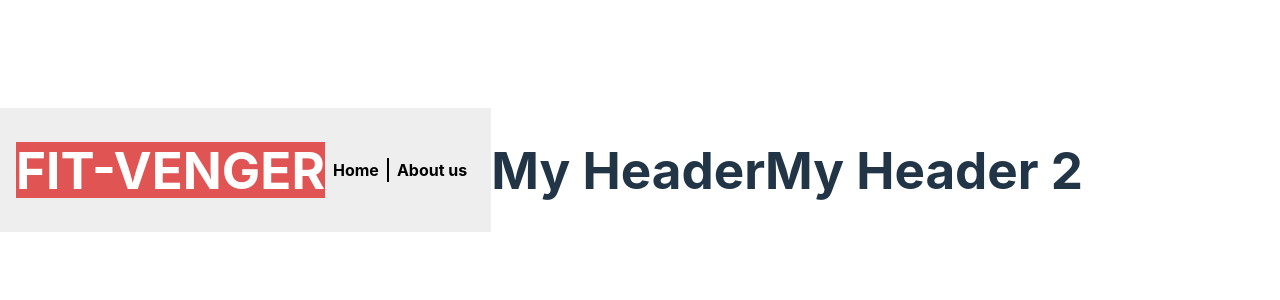
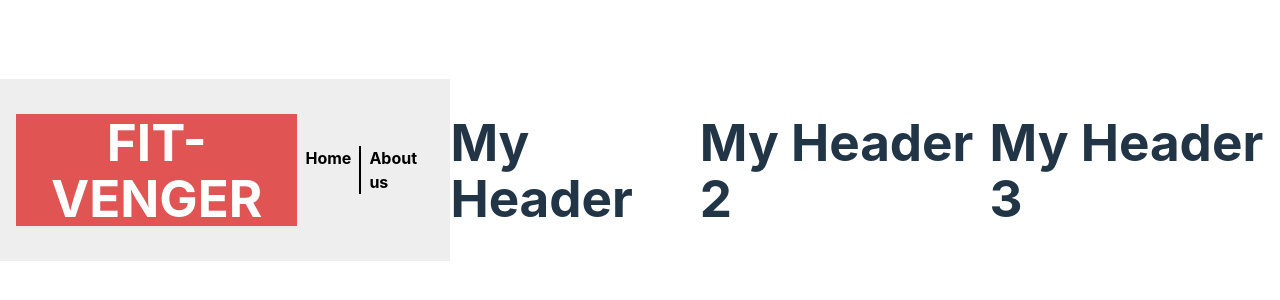
Before and after one commit to Kiatbordin/fitvenger, a React (Vite) app: page / in a window 1280 px wide. Shown: the part 230-530 px from the top of the page. Built offline with nearby package versions, Linux system fonts and the light colour scheme.

Commit message:
addingtestHeader3

```diff
--- a/src/App.jsx
+++ b/src/App.jsx
@@ -12,6 +12,7 @@ function App() {
       <Navbar />
       <h1> My Header </h1>
       <h1> My Header 2</h1>
+      <h1> My Header 3</h1>
     </div>
   )
 }
```
